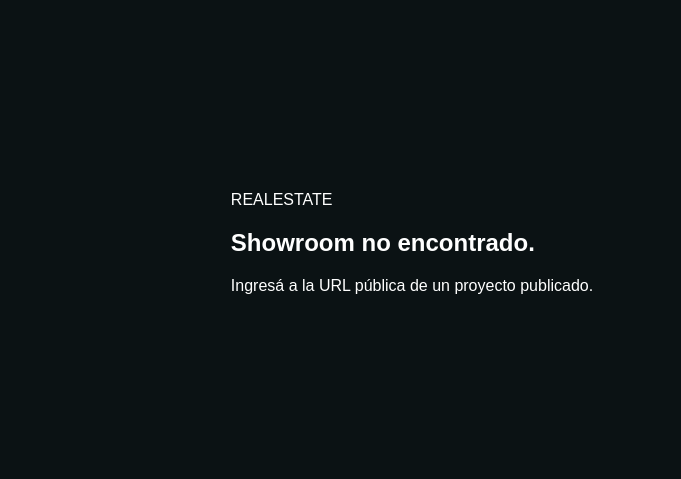
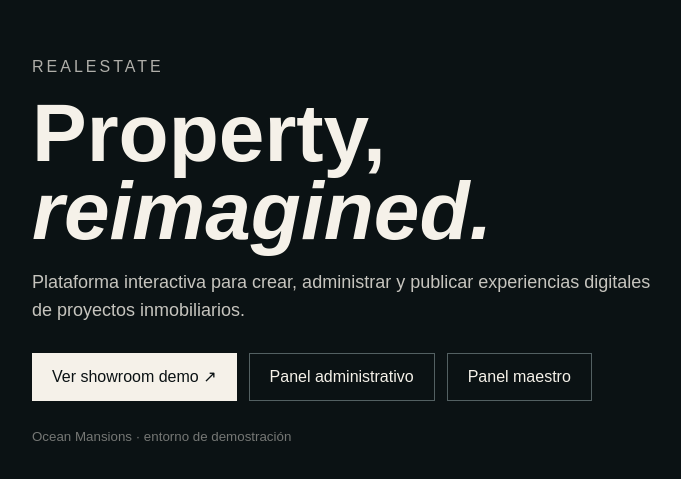
Before and after one commit to lautiluna122-commits/REALESTATE, a React (Vite) app: page / in a window 1280 px wide. Shown: the part 157-636 px from the top of the page, without its empty margins (228-909 px from the left). Built offline with nearby package versions, Linux system fonts and the light colour scheme; no server answers; a web font is replaced by a local one.

Commit message:
fix: make REALESTATE root and demo showroom usable without API publication

```diff
--- a/src/App.jsx
+++ b/src/App.jsx
@@ -2,7 +2,7 @@ import React, { lazy, Suspense, useEffect, useState } from 'react';
 const ShowroomStable = lazy(() => import('./experience/ShowroomStable'));
 const LeadCapture = lazy(() => import('./experience/LeadCapture'));
 const AdminPortal = lazy(() => import('./admin/AdminPortal'));
-import { hydratePublishedProject } from './platform/projectRegistry';
+import { hydratePublishedProject, getProjectByPublicSlug } from './platform/projectRegistry';
 import './experience/showroom-premium.css';
 import './experience/visual-exploration.css';
 
@@ -35,6 +35,7 @@ function PublicShowroom({ publicSlug }) {
 
   useEffect(() => {
     let cancelled = false;
+    const localFallback = getProjectByPublicSlug(publicSlug);
     setState('loading');
     fetch(`${API}/public/projects/${encodeURIComponent(publicSlug)}`)
       .then(async (response) => {
@@ -49,7 +50,14 @@ function PublicShowroom({ publicSlug }) {
         setState('ready');
       })
       .catch(() => {
-        if (!cancelled) { setState('error'); setProject(null); }
+        if (cancelled) return;
+        if (localFallback) {
+          setProject(localFallback);
+          setState('ready');
+        } else {
+          setState('error');
+          setProject(null);
+        }
       });
     return () => { cancelled = true; };
   }, [publicSlug]);
@@ -60,13 +68,19 @@ function PublicShowroom({ publicSlug }) {
   return <Suspense fallback={<RouteLoading label="Cargando showroom…" />}><AppErrorBoundary><ShowroomStable projectId={project.id}/><LeadCapture projectId={project.id}/></AppErrorBoundary></Suspense>;
 }
 
+function Home() {
+  const demo = getProjectByPublicSlug('ocean-mansions');
+  return <main style={{minHeight:'100vh',display:'grid',placeItems:'center',padding:32,background:'#0b1214',color:'#f5f1e9',fontFamily:'Arial,sans-serif'}}><section style={{maxWidth:760,width:'100%'}}><p style={{letterSpacing:3,opacity:.7}}>REALESTATE</p><h1 style={{fontSize:'clamp(42px,7vw,82px)',lineHeight:.95,margin:'18px 0'}}>Property,<br/><i>reimagined.</i></h1><p style={{fontSize:18,lineHeight:1.6,maxWidth:620,opacity:.8}}>Plataforma interactiva para crear, administrar y publicar experiencias digitales de proyectos inmobiliarios.</p><div style={{display:'flex',gap:12,flexWrap:'wrap',marginTop:28}}><a href="/proyecto/ocean-mansions" style={{padding:'14px 20px',background:'#f5f1e9',color:'#0b1214',textDecoration:'none'}}>Ver showroom demo ↗</a><a href="/admin" style={{padding:'14px 20px',border:'1px solid #536062',color:'#f5f1e9',textDecoration:'none'}}>Panel administrativo</a><a href="/platform" style={{padding:'14px 20px',border:'1px solid #536062',color:'#f5f1e9',textDecoration:'none'}}>Panel maestro</a></div><small style={{display:'block',marginTop:28,opacity:.45}}>{demo?.name || 'Showroom demo'} · entorno de demostración</small></section></main>;
+}
+
 export default function App() {
   const path = window.location.pathname;
+  if (path === '/' || path === '') return <Home />;
   if (path === '/admin' || path.startsWith('/admin/')) return <Suspense fallback={<RouteLoading />}><AdminPortal /></Suspense>;
   if (path === '/workspace' || path.startsWith('/workspace/')) return <Suspense fallback={<RouteLoading />}><AdminPortal /></Suspense>;
   if (path === '/platform' || path.startsWith('/platform/')) return <Suspense fallback={<RouteLoading />}><AdminPortal platform /></Suspense>;
   const clientMatch = path.match(/^\/cliente\/([^/]+)\/?$/); if (clientMatch) return <SharedClientWorkspace token={clientMatch[1]} />;
   const match = path.match(/^\/proyecto\/([^/]+)\/?$/);
-  if (!match) return <main style={{minHeight:'100vh',display:'grid',placeItems:'center',padding:32,background:'#0b1214',color:'#fff',fontFamily:'Arial,sans-serif'}}><section><p>REALESTATE</p><h1>Showroom no encontrado.</h1><p>Ingresá a la URL pública de un proyecto publicado.</p></section></main>;
+  if (!match) return <Home />;
   return <PublicShowroom publicSlug={match[1]} />;
 }
```
